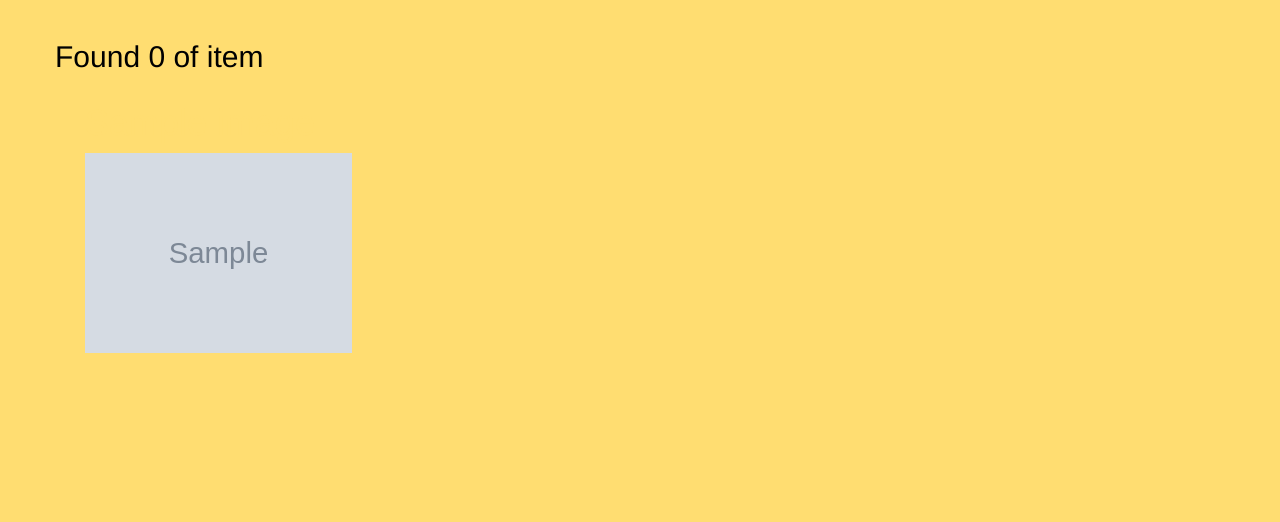
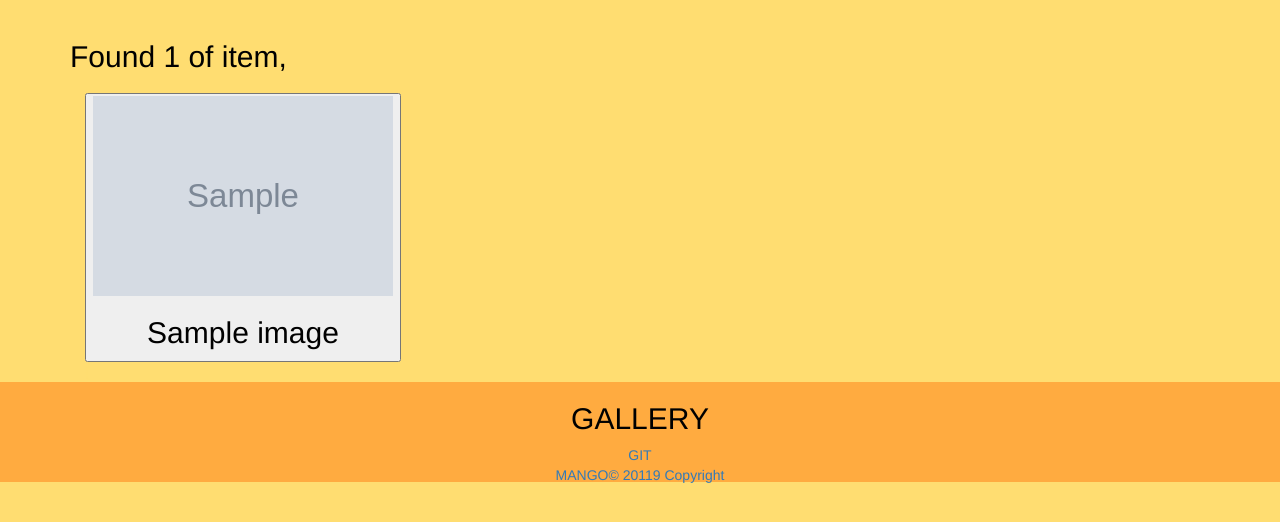
Before and after one commit to mangowilliam/my_gallary, a Django app: template mygallary/templates/gallaries/search.html in a window 1280 px wide. Shown: the part 72-594 px from the top of the page. Run offline with Django 3.2, Linux system fonts and the light colour scheme; tables that the repository leaves empty hold one stand-in row (values such as "Sample post"); the template is opened without the code that fills it: values that come from a table or form of the project are taken from there, most other values are stand-ins (such as "Sample title", 1, 10 or a date in 2020); grey boxes marked "Sample" are stand-in pictures; some libraries are stand-ins or nearby versions.

Commit message:
implement footer and update database

```diff
--- a/mygallary/templates/footer.html
+++ b/mygallary/templates/footer.html
@@ -1,4 +1,4 @@
-<footer class= class="page-footer font-small blue pt-4" style="background-color: #ffab40;">
+<footer id= "futa" class= class="page-footer font-small blue pt-4" style="background-color: #ffab40;">
 
     <div class="container-fluid text-center text-md-left">
 
--- a/mygallary/templates/gallaries/base.html
+++ b/mygallary/templates/gallaries/base.html
@@ -33,4 +33,6 @@
     {% endblock %}
 
 </body>
+
 </html>
+{% include "footer.html" %}
--- a/mygallary/templates/gallaries/search.html
+++ b/mygallary/templates/gallaries/search.html
@@ -2,9 +2,8 @@
 {% block content %}
 <div class="container">
 
-    <div class="row">
-        {% if image%}
-        <h2>Found {{ image|length }} of item {{message}}</h2>
+    <div> {% if images%}
+        <h2>Found {{ images|length }} of item, {{message}}</h2>
         {% else %}
         <h2> Found 0 images for the item, {{message}}</h2>
         {% endif %}
@@ -15,12 +14,50 @@
 
     {% if images %}
     {% for image in images %}
-    <div class="col-xs-12 col-sm-12 col-md-4 col-lg-4 col-xl-">
-        <h1>{{image.name}}</h1>
-        <img src="{{image.image.url}}" height="200px">
+
+    <div class="col-md-4">
+        <div class="card card-cascade wider">
+            <button type="button" class="btn-primary-outline pt-3" data-toggle="modal"
+                data-target="#exampleModal{{ mygallary_item.id }}">
+                <img src="{{ image.image.url }}" height="200px"  width="300px" alt="Image" />
+                <h2>{{ image.name }}</h2>
+            </button><br>
+            {% for image in images %}
+            <div class="modal fade" id="exampleModal{{ mygallary_item.id }}" tabindex="-1" role="dialog"
+                aria-labelledby="exampleModalLabel" aria-hidden="true">
+                <div class="modal-dialog" role="document">
+                    <div class="modal-content">
+                        <div class="modal-header">
+                            <h2 class="modal-title" id="exampleModalLabel">
+                                name: {{ image.name }}
+                            </h2>
+                            <button type="button" class="close" data-dismiss="modal" aria-label="Close">
+                                <span aria-hidden="true">&times;</span>
+                            </button>
+                        </div>
+                        <div class="modal-body">
+                            <img src="{{ image.image.url }}" height="300px" alt="Image" />
+                            <h2>description: {{ image.description }}</h2>
+                            <h2>category: {{ image.category }}</h2>
+                            <h2>Location: {{ image.location }}</h2>
+                        </div>
+                        <div class="modal-footer">
+                            <p></p>
+                            <button type="button" class="btn btn-secondary" data-dismiss="modal">
+                                Close
+                            </button>
+                            <button type="button" class="btn btn-primary">
+                                Save changes
+                            </button>
+                        </div>
+                    </div>
+                </div>
+            </div>
+            {% endfor %} {
+        </div>
     </div>
     {% endfor %}
     {% endif %}
 </div>
-</div>
+
 {% endblock %}
--- a/static/css/styles.css
+++ b/static/css/styles.css
@@ -2,9 +2,17 @@ body{
   background-color: #ffdd71;
   color:#ffdd71;
 }
+.pt-3{
+  margin-top: 10px;
 }
 h1{
   color: black;
+}
+#futa {
+  clear: both;
+  position: relative;
+  height: 100px;
+  margin-top: -200px;
 }
 h2{
   color: black;
```
Also changed, not shown: mygallary/templates/gallaries/gallary.html (+7 -11 lines), media/images/20170718_091134.jpg (added), media/images/20180213_090726_OQ112Uh.jpg (added), media/images/27993684_1617913768296052_1068155456272287852_o.jpg (added), media/images/36944822_1779386932148734_448045507940450304_o.jpg (added), media/images/66528367_2322879707799451_71832932888608768_o.jpg (added), media/images/bg.jpg (added), media/images/house.jpeg (added), 3 other files.
